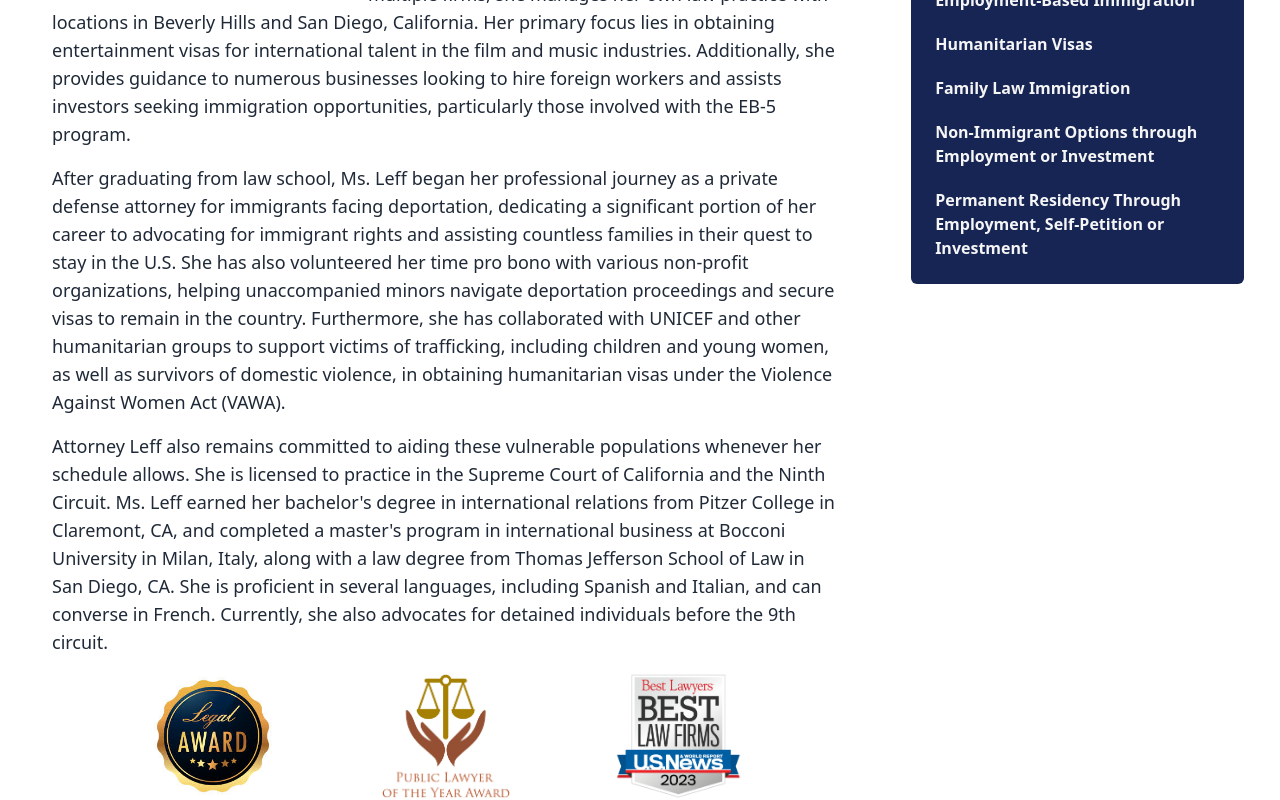
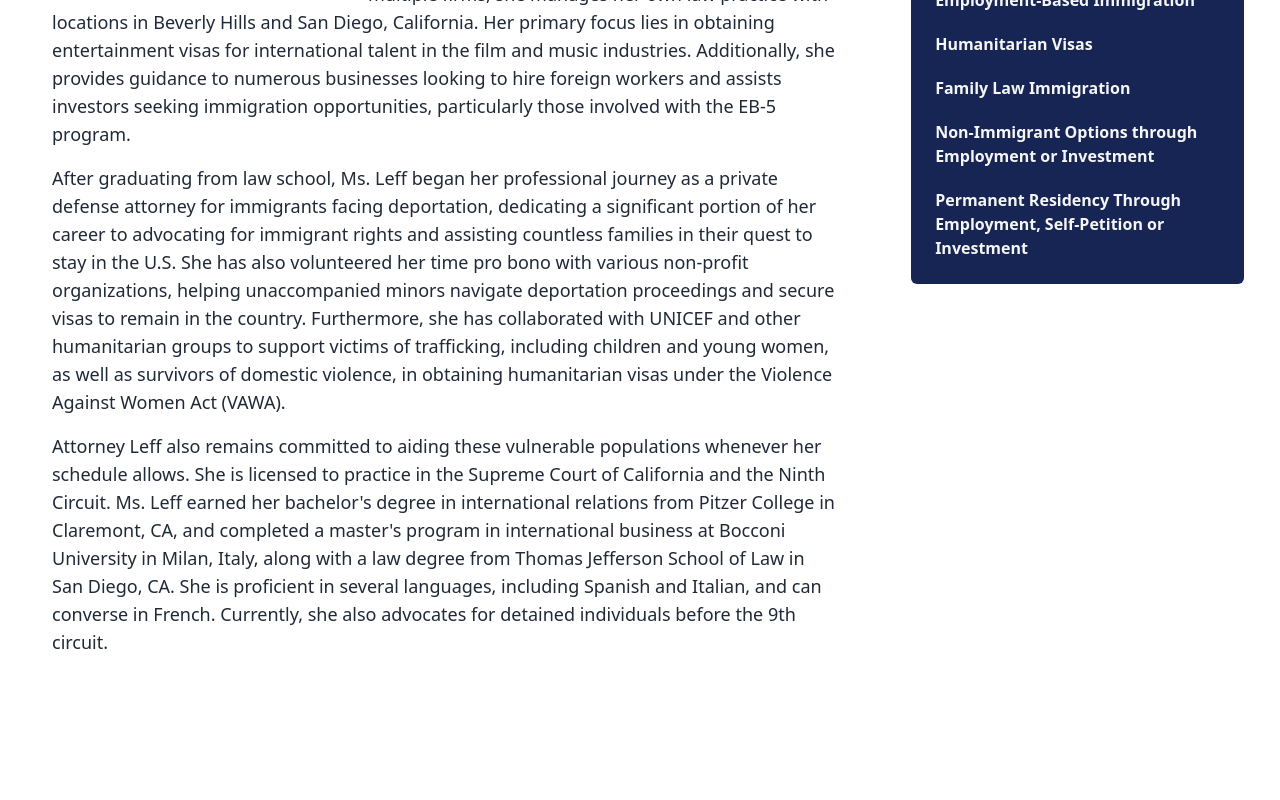
Before and after one commit to gamalabdu/catalina-site, a React (Vite) app: page /about in a window 1280 px wide. Shown: the part 480-1280 px from the top of the page. After the commit the page ends 1136 px from the top, so only its background shows below. Built offline with nearby package versions, Linux system fonts and the light colour scheme.

Commit message:
taking off logo and adding number

```diff
--- a/src/pages/About.tsx
+++ b/src/pages/About.tsx
@@ -88,7 +88,7 @@ const About = () => {
                 before the 9th circuit.
               </p>
 
-              <div className="flex flex-wrap justify-evenly items-center gap-2">
+              {/* <div className="flex flex-wrap justify-evenly items-center gap-2">
                 <img
                   src={lawAward1}
                   alt="Law Award 1"
@@ -104,7 +104,7 @@ const About = () => {
                   alt="Law Award 3"
                   className="w-24 h-24 sm:w-28 sm:h-28 md:w-32 md:h-32 object-cover rounded-md"
                 />
-              </div>
+              </div> */}
 
 
             </div>
--- a/src/pages/Contact.tsx
+++ b/src/pages/Contact.tsx
@@ -64,6 +64,8 @@ const Contact = () => {
         </p>
       </div>
 
+
+
       <div className="w-full text-center text-sm text-neutral-600 mb-4"> (Click image to copy address) </div>
 
       <div className="flex flex-col lg:flex-row gap-4">
@@ -89,6 +91,9 @@ const Contact = () => {
               Copy Address
             </button>
           </div>
+
+          <div className="w-full text-center mt-2 font-semibold">Telephone: (310) 887-1401 </div>
+
         </div>
 
         {/* Map for Beverly Hills */}
@@ -126,6 +131,7 @@ const Contact = () => {
               Copy Address
             </button>
           </div>
+          <div className="w-full text-center mt-2 font-semibold"> Telephone: (310)887-1401 </div>
         </div>
 
         {/* Map for La Jolla */}
```
